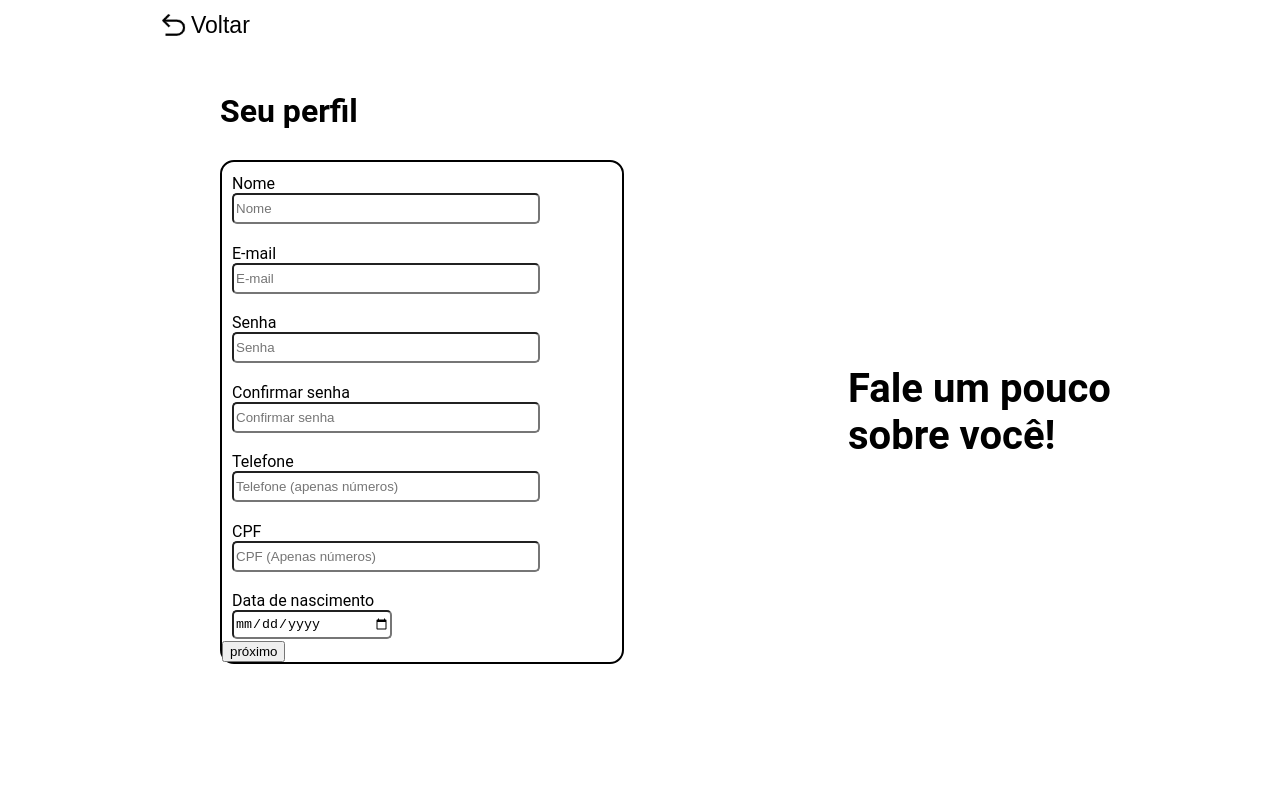
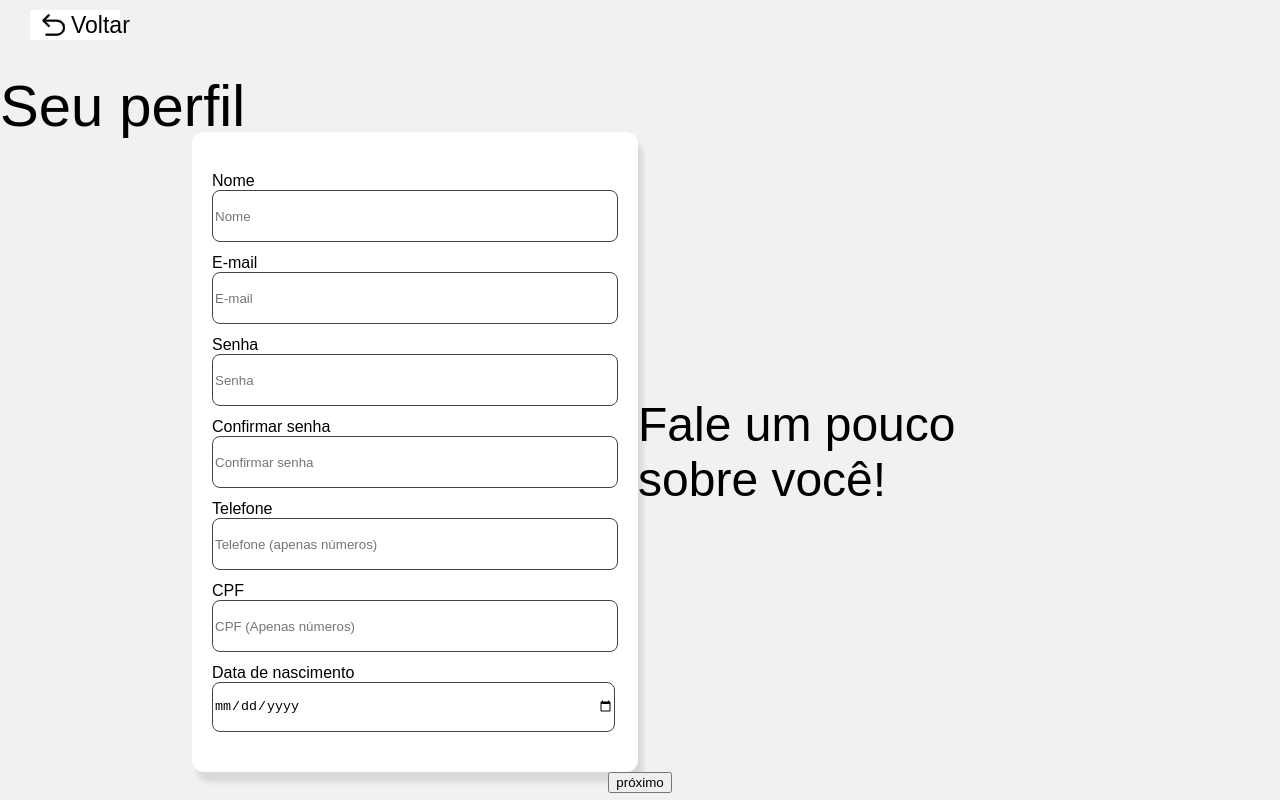
Before and after one commit to AjudaAki/FRONTEND, an Angular app: page /cadastro-user in a window 1280 px wide. Built offline with nearby package versions, Linux system fonts and the light colour scheme.

Commit message:
tela cadastro user

```diff
--- a/src/app/components/cadastro-user/cadastro-user.component.css
+++ b/src/app/components/cadastro-user/cadastro-user.component.css
@@ -1,11 +1,10 @@
-.content{
+.conteudo{
     display: flex;
     flex-direction: column;
-    margin: 0;
-    font-family: "Roboto", sans-serif;
-    font-weight: 400;
-    font-style: normal;
-
+    margin: 0 ;
+    width: 100%;
+    height: 100vh;
+    background-color: var(--bg-color);
 }
 
 
@@ -13,7 +12,7 @@
     display: flex;
     justify-content: space-between;
     width: 100%;
-    height: 9vh;        /*  botão de "modos" esta quebrando quando não existe scroll no site. */
+    height: 9vh;
 }
 
 
@@ -68,8 +67,6 @@
 .box-infos{
     display: flex;
     align-items: center;
-    width: 100%;
-    height: 70vh;
     margin-top: 40px;
 }
 
@@ -77,13 +74,9 @@
 .dados-pessoais{
     display: flex;
     flex-direction: column;
-    font-size: 15px;
-    gap: 25px;
-    width: 400px;
-    height: 500px;
-    margin-left: 100px;
-    border: 2px solid #000000;
-    border-radius: 14px;
+    justify-content: center;
+    align-items: center;
+    width: 100%;
     opacity: 1;
     transition: opacity 0.5s ease-in-out;
 }
@@ -97,29 +90,19 @@
 .campos-pessoais{
     display: flex;
     flex-direction: column;
-    width: 400px;
-    height: 450px;
-    font-size: 16px;
-    margin-top: 12px;
-    margin-left: 10px;
-    justify-content: space-between;
-}
-
-
-.input-dados{
-    width: 300px;
-    height: 25px;
-    border-radius: 5px;
-}
-
-
-.camp-data{
-    width: 155px;
-    height: 25px;
-    border-radius: 5px;
+    padding: 40px 20px;
+    border-radius: 12px;
+    background-color: white;
+    box-shadow: 5px 10px 5px rgba(0, 0, 0, 0.1);
+    gap: 12px;
 
 }
-
+.inputs{
+    display: flex;
+    align-items: center;
+    justify-content: space-between;
+    width: 70%;
+}
 
 .dados-endereco{
     width: 300px;
--- a/src/app/components/cadastro-user/cadastro-user.component.html
+++ b/src/app/components/cadastro-user/cadastro-user.component.html
@@ -1,4 +1,4 @@
-<div class="content">
+<div class="conteudo">
     <div class="opcoes">
         <div class="box-voltar">
             <button type="button" class="voltar" (click)="routerLogin()">
@@ -7,43 +7,50 @@
         </div>
     </div>
     <div class="box-h1">
-        <h1 class="h1">Seu perfil</h1>
+        <h1 class="text_principal">Seu perfil</h1>
     </div>
     <div class="box-infos">
         <div class="dados-pessoais" *ngIf="currentStep === 1">
+            <div class="inputs">
                 <div class="campos-pessoais">
                     <div class="camp-nome">
-                    <p>Nome</p>
-                    <input type="text" class="input-dados" placeholder="Nome">
+                        <p class="text_peq">Nome</p>
+                        <input type="text" class="input-g" placeholder="Nome"/>
                     </div>
                     <div class="camp-email">
-                    <p>E-mail</p>
-                    <input type="email" class="input-dados" placeholder="E-mail">
+                        <p class="text_peq">E-mail</p>
+                        <input type="email" class="input-g" placeholder="E-mail"/>
                     </div>
                     <div class="camp-senha">
-                    <p>Senha</p>
-                    <input type="text" class="input-dados" placeholder="Senha">
+                        <p class="text_peq">Senha</p>
+                        <input type="text" class="input-g" placeholder="Senha"/>
                     </div>
                     <div class="camp-confSenha">
-                    <p>Confirmar senha</p>
-                    <input type="text" class="input-dados" placeholder="Confirmar senha">
+                        <p class="text_peq">Confirmar senha</p>
+                        <input type="text" class="input-g" placeholder="Confirmar senha"/>
                     </div>
                     <div class="camp-tel">
-                    <p>Telefone</p>
-                    <input type="text" class="input-dados" placeholder="Telefone (apenas números)">
+                        <p class="text_peq">Telefone</p>
+                        <input type="text" class="input-g" placeholder="Telefone (apenas números)"/>
                     </div>
                     <div class="camp-cpf">
-                    <p>CPF</p>
-                    <input type="text" class="input-dados" placeholder="CPF (Apenas números)">
+                        <p class="text_peq">CPF</p>
+                        <input type="text" class="input-g" placeholder="CPF (Apenas números)"/>
                     </div>
                     <div class="camp-data">
-                    <p>Data de nascimento</p>
-                    <input type="date" class="camp-data" placeholder="Data de nascimento">
+                        <p class="text_peq">Data de nascimento</p>
+                        <input type="date" class="input-g" placeholder="Data de nascimento"/>
+                    </div>
+                </div>
+
+                <div>
+                    <h2 class="text_sub">Fale um pouco sobre você!</h2>
                 </div>
             </div>
             <div>
                 <button (click)="nextStep()">próximo</button>
             </div>
+
         </div>
         <div class="dados-endereco" *ngIf="currentStep === 2">
             <div class="campos-endereco">
@@ -67,6 +74,9 @@
                     <p>Número</p>
                     <input type="text" class="input-endereco" placeholder="Número">
                 </div>
+            </div>
+            <div>
+                <h2 class="text_sub">Vamos mostrar os <br/> professores mais <br/>próximos de você</h2>
             </div>
             <div>
                 <button (click)="previousStep()">voltar</button>
@@ -144,6 +154,6 @@
                 <button (click)="routerLogin()">finalizar</button>
             </div>
         </div>
-        <h2 class="texto-sobre">Fale um pouco sobre você!</h2>
+
     </div>
 </div>
--- a/src/app/components/cadastro/cadastro.component.html
+++ b/src/app/components/cadastro/cadastro.component.html
@@ -23,7 +23,7 @@
             <div class="campos-pessoais">
                 <div class="camp-nome">
                     <p>Nome</p>
-                    <input type="text" class="input-dados" placeholder="Nome">
+                    <input type="text" class="input-g" placeholder="Nome">
                 </div>
                 <div class="camp-email">
                     <p>E-mail</p>
--- a/src/app/components/login-cadastro/login-cadastro.component.css
+++ b/src/app/components/login-cadastro/login-cadastro.component.css
@@ -47,11 +47,6 @@
     width: 423px;
     height: 601px;
     box-shadow: 5px 10px 5px rgba(0, 0, 0, 0.1);
-    transition:transform 0.6s ease ;
-}
-.conteudo:hover{
-    box-shadow: 8px 12px 7px rgba(0, 0, 0, 0.1);
-    transform: scale(1.02);
 
 }
 
@@ -165,14 +160,8 @@
     height: 601px;
     gap:120px;
     box-shadow: 5px 10px 5px rgba(0, 0, 0, 0.1);
-    transition:transform 0.6s ease ;
-}
-.conteudo-ld:hover{
-    box-shadow: 8px 12px 7px rgba(0, 0, 0, 0.1);
-    transform: scale(1.02);
 
 }
-
 
 .cad{
     display: flex;
--- a/src/styles.css
+++ b/src/styles.css
@@ -38,6 +38,9 @@
     justify-content: center;
     align-items: center;
     padding: 0 120px 0 120px;
+    background-color: var(--bg-color);
+    height: 100vh;
+    width: 100%;
 }
 
 /* /////////Cores/////////// */
@@ -157,7 +160,7 @@
     color: var(--main-color);
     text-align: center;
     border: none;
-    transition: transform 0.6s ease;
+    transition: transform 0.2s ease;
     border: 1px solid var(--main-color);
 
 }
@@ -232,6 +235,11 @@
     border-radius: 8px;
     border: 0.5px solid rgb(66, 66, 66);
 }
+.input-p:hover{
+    border: 0.5px solid var(--main-color);
+    transform: scale(1.02);
+}
+
 .input-m{
     height: 48px;
     width: 248px;
@@ -239,7 +247,6 @@
     border-radius: 8px;
     border: 0.5px solid rgb(66, 66, 66);
     transition: transform 0.3s ease;
-
 }
 .input-m:hover{
     border: 0.5px solid var(--main-color);
@@ -247,9 +254,40 @@
 }
 
 .input-g{
+    height: 48px;
+    width: 400px;
+    background-color: none;
+    border-radius: 8px;
+    border: 0.5px solid rgb(66, 66, 66);
+    transition: transform 0.3s ease;
+}
+.input-g:hover{
+    border: 0.5px solid var(--main-color);
+    transform: scale(1.02);
+}
 
+.input-gg{
+    height: 48px;
+    width: 600px;
+    background-color: none;
+    border-radius: 8px;
+    border: 0.5px solid rgb(66, 66, 66);
+    transition: transform 0.3s ease;
+}
+.input-gg:hover{
+    border: 0.5px solid var(--main-color);
+    transform: scale(1.02);
 }
 
 .input-d{
-
+    height: 80px;
+    width: 600px;
+    background-color: none;
+    border-radius: 8px;
+    border: 0.5px solid rgb(66, 66, 66);
+    transition: transform 0.3s ease;
 }
+.input-d:hover{
+    border: 0.5px solid var(--main-color);
+    transform: scale(1.02);
+}
```
Also changed, not shown: src/app/components/home/home.component.css (line endings or trailing spaces). Lines whose indentation alone changed are shown as unchanged.
